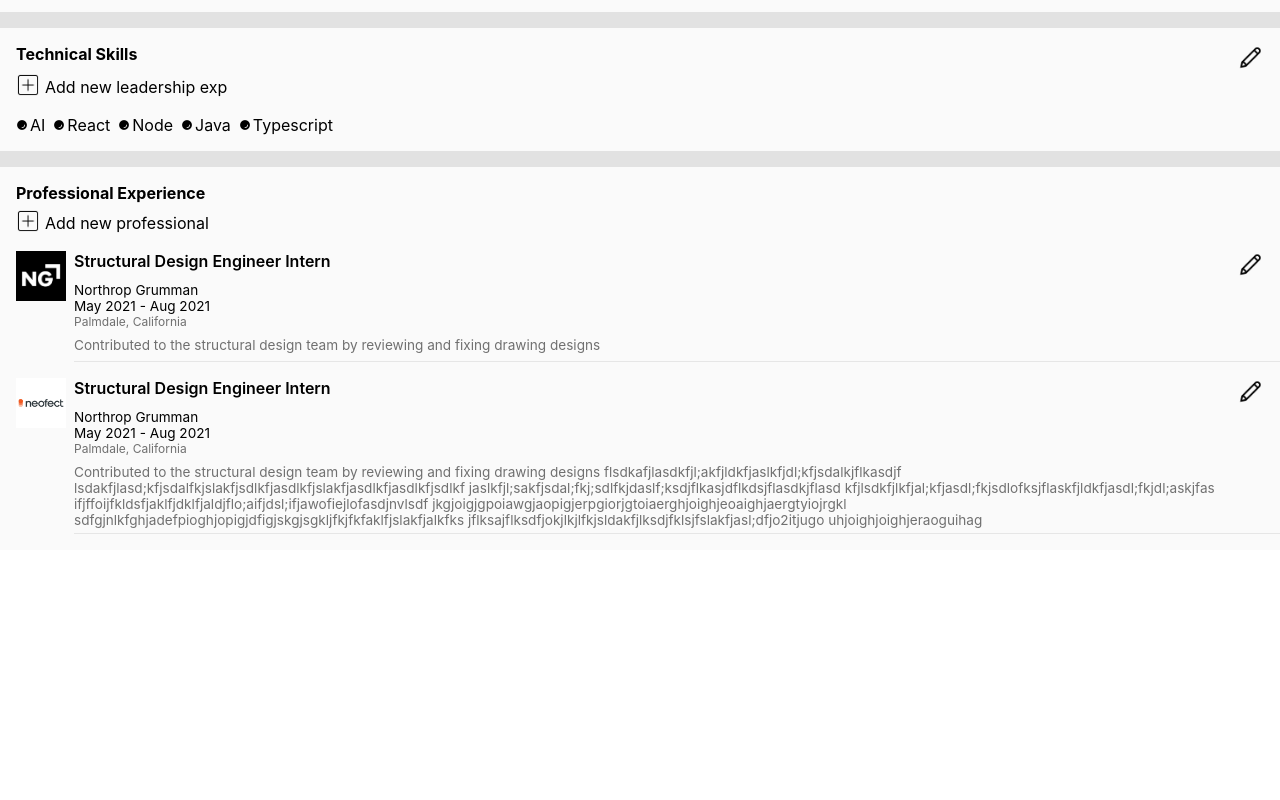
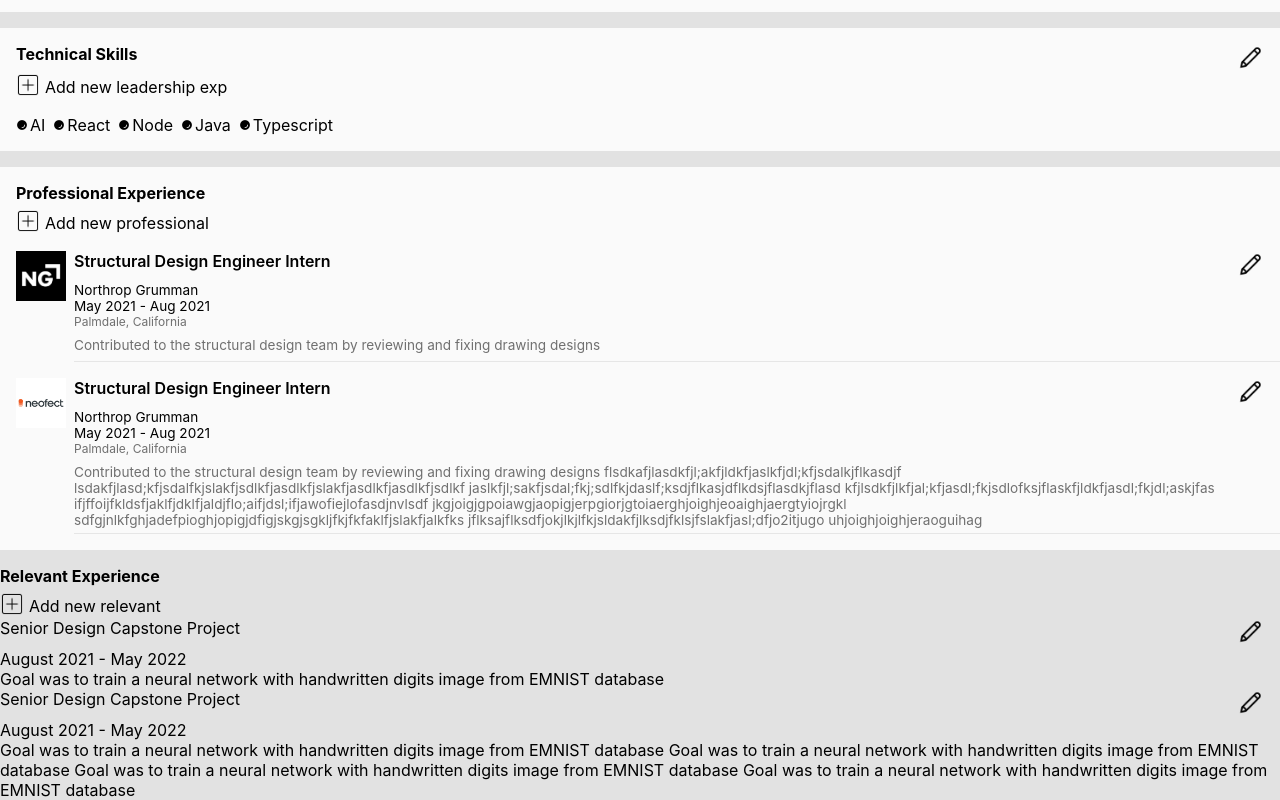
Before and after one commit to salvantjeff/cv-application, a React (Create React App) app in the folder cv-project/: page / in a window 1280 px wide. Shown: the part 473-1273 px from the top of the page. Before the commit the page ends 1023 px from the top, so only its background shows below. Built offline with nearby package versions, Linux system fonts and the light colour scheme.

Commit message:
Import Relevant.js into Page.js
To be rendered

```diff
--- a/cv-project/src/components/cv-page/Page.js
+++ b/cv-project/src/components/cv-page/Page.js
@@ -1,6 +1,7 @@
 import Education from '../Education/Education';
 import Person from '../Person/Person';
 import Professional from '../Professional/Professional';
+import Relevant from '../Relevant/Relevant';
 import Skills from '../Skills/Skills';
 import './Page.css';
 
@@ -11,6 +12,7 @@ function Page () {
             <Education />
             <Skills />
             <Professional />
+            <Relevant />
         </div>
     );
 };
```
